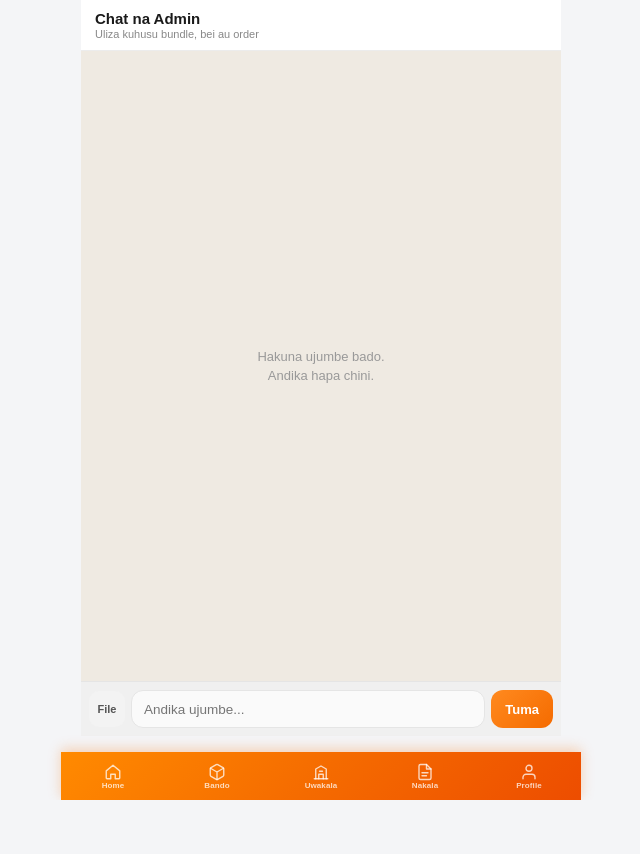
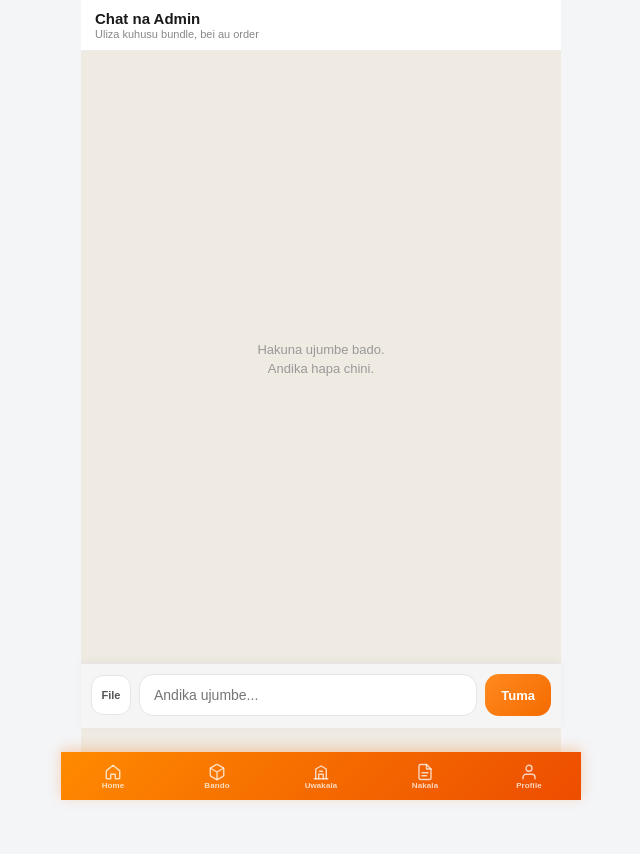
Before and after one commit to keyramkey/halotel-bando, a Flask app: page /chat in a window 1280 px wide. Shown: the whole page, without its empty margins (319-959 px from the left). Before the commit the page ends 800 px from the top, so only its background shows below. Run offline with Flask 3, Linux system fonts and the light colour scheme; the visitor is signed in with stand-in values (Sample User, id 1); data comes from the database, SQL or seed files in the repository; data that the repository does not hold is empty; some libraries are stand-ins or nearby versions.

Commit message:
Update chat.html

```diff
--- a/templates/chat.html
+++ b/templates/chat.html
@@ -12,46 +12,45 @@
     }
 
     /*
-      Chat card: SI full screen.
-      Inaacha nafasi ya bottom navigation (~64px).
-      Header + form static; messages zinascroll ndani.
+      Layout: header FIXED juu, form FIXED juu ya bottom nav,
+      messages katikati. Header HAIPOTEI keyboard ikifunguka.
     */
     .chat-page {
-        display: flex;
-        flex-direction: column;
+        position: relative;
         width: 100%;
         max-width: 480px;
         margin: 0 auto;
         background: #efeae2;
-        /* urefu = viewport - bottom nav */
-        height: calc(100dvh - 64px);
-        max-height: calc(100dvh - 64px);
-        overflow: hidden;
-        box-sizing: border-box;
-        border-radius: 0;
-    }
-    @supports not (height: 100dvh) {
-        .chat-page {
-            height: calc(100vh - 64px);
-            max-height: calc(100vh - 64px);
-        }
+        min-height: 100dvh;
     }
 
-    /* Header mfupi — static (haichezi) */
+    /* Header — fixed top, daima inaonekana */
     .chat-head {
-        flex: 0 0 auto;
+        position: fixed;
+        top: 0;
+        left: 0;
+        right: 0;
+        z-index: 40;
+        max-width: 480px;
+        margin: 0 auto;
         background: #fff;
         border-bottom: 1px solid #ececec;
         padding: 10px 14px;
-        z-index: 2;
+        box-sizing: border-box;
     }
     .chat-head h1 { font-size: 15px; font-weight: 800; margin: 0 0 1px; color: #1a1a1a; }
     .chat-head p { color: #888; font-size: 11px; margin: 0; }
 
-    /* Messages — hii peke yake inascroll */
+    /* Messages — between header & form */
     .chat-body {
-        flex: 1 1 auto;
-        min-height: 0;
+        position: fixed;
+        top: 54px; /* urefu wa header */
+        bottom: calc(72px + 64px); /* bottom nav + form */
+        left: 0;
+        right: 0;
+        z-index: 10;
+        max-width: 480px;
+        margin: 0 auto;
         overflow-x: hidden;
         overflow-y: auto;
         -webkit-overflow-scrolling: touch;
@@ -60,6 +59,8 @@
         display: flex;
         flex-direction: column;
         gap: 6px;
+        background: #efeae2;
+        box-sizing: border-box;
     }
     .message {
         max-width: 78%; padding: 8px 11px; border-radius: 14px;
@@ -141,29 +142,37 @@
     .message.admin .copy-btn { color: #555; }
     .copy-btn:active { opacity: 1; }
 
-    /* Form chini — static ndani ya card (haichezi) */
+    /* Form — fixed juu ya bottom nav (au juu ya keyboard) */
     .chat-form-wrapper {
-        flex: 0 0 auto;
-        background: #f0f0f0;
+        position: fixed;
+        left: 0;
+        right: 0;
+        bottom: 72px; /* default: juu ya bottom nav */
+        z-index: 40;
+        max-width: 480px;
+        margin: 0 auto;
+        background: #f5f5f5;
         border-top: 1px solid #e5e5e5;
-        padding: 8px;
-        z-index: 2;
+        padding: 10px 10px 12px;
+        box-shadow: 0 -2px 10px rgba(0,0,0,0.04);
+        box-sizing: border-box;
     }
-    .chat-row { display: flex; gap: 6px; align-items: center; }
+    .chat-row { display: flex; gap: 8px; align-items: center; }
     .attach-btn {
-        width: 36px; height: 36px; border-radius: 10px;
-        background: #f3f3f3; display: grid; place-items: center;
+        width: 40px; height: 40px; border-radius: 12px;
+        background: #fff; border: 1px solid #e5e5e5;
+        display: grid; place-items: center;
         font-size: 11px; font-weight: 700; color: #555;
         cursor: pointer; flex-shrink: 0;
     }
     .chat-input {
-        flex: 1; height: 38px; border: 1px solid #e5e5e5;
-        border-radius: 12px; padding: 0 12px; outline: none;
-        font-size: 13.5px; background: #fafafa; min-width: 0;
+        flex: 1; height: 42px; border: 1px solid #e5e5e5;
+        border-radius: 14px; padding: 0 14px; outline: none;
+        font-size: 14px; background: #fff; min-width: 0;
     }
     .chat-input:focus { border-color: #f56b00; background: #fff; }
     .send-btn {
-        height: 38px; padding: 0 14px; border: 0; border-radius: 12px;
+        height: 42px; padding: 0 16px; border: 0; border-radius: 14px;
         background: linear-gradient(135deg, #ff8a1f, #f56b00);
         color: #fff; font-weight: 700; font-size: 13px; cursor: pointer;
         flex-shrink: 0;
@@ -284,6 +293,38 @@
     });
     function scrollBottom() { body.scrollTop = body.scrollHeight; }
     scrollBottom();
+
+    /* ---- Keyboard: header ibaki juu, form juu ya keyboard ---- */
+    var formWrap = document.querySelector('.chat-form-wrapper');
+    var NAV_H = 72;
+    var FORM_H = 64;
+    function layoutForKeyboard() {
+        var vv = window.visualViewport;
+        if (!vv || !formWrap) return;
+        var kb = Math.max(0, window.innerHeight - vv.height - vv.offsetTop);
+        if (kb > 80) {
+            /* Keyboard open — form juu ya keyboard, bottom nav imefichwa */
+            formWrap.style.bottom = kb + 'px';
+            body.style.bottom = (kb + FORM_H) + 'px';
+        } else {
+            formWrap.style.bottom = NAV_H + 'px';
+            body.style.bottom = (NAV_H + FORM_H) + 'px';
+        }
+    }
+    if (window.visualViewport) {
+        window.visualViewport.addEventListener('resize', layoutForKeyboard);
+        window.visualViewport.addEventListener('scroll', layoutForKeyboard);
+    }
+    window.addEventListener('resize', layoutForKeyboard);
+    messageInput.addEventListener('focus', function () {
+        setTimeout(layoutForKeyboard, 50);
+        setTimeout(layoutForKeyboard, 300);
+        setTimeout(scrollBottom, 350);
+    });
+    messageInput.addEventListener('blur', function () {
+        setTimeout(layoutForKeyboard, 100);
+    });
+    layoutForKeyboard();
 
     /* ---- Attachment preview ---- */
     function formatSize(bytes) {
```
